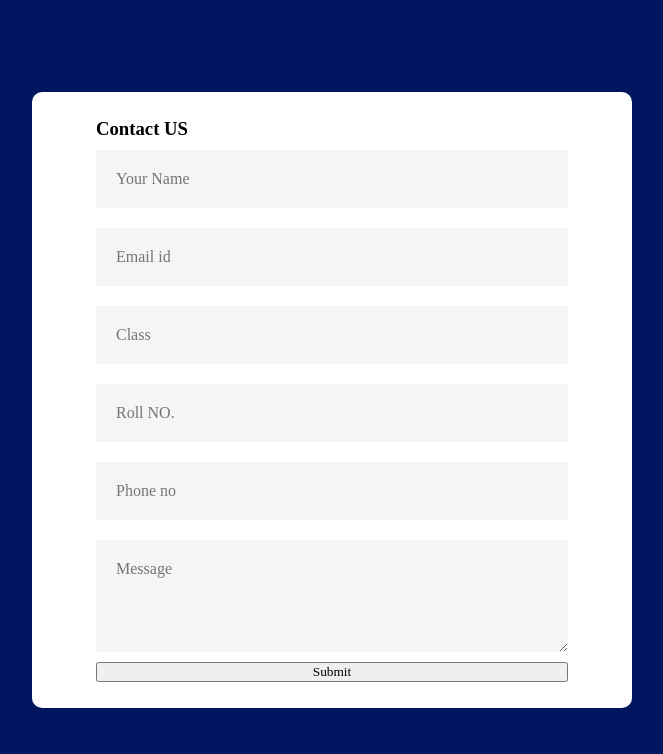
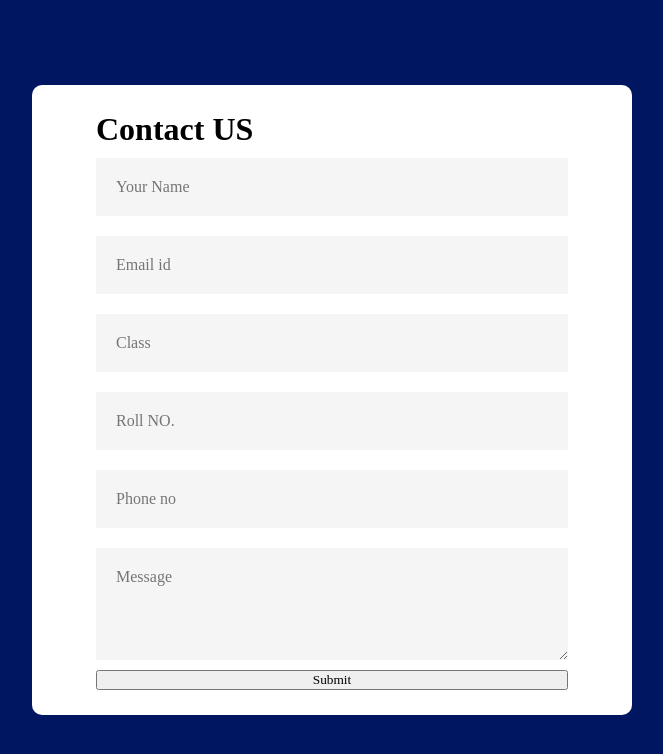
Before and after one commit to ShantanuSaraf30/tshirt-form, a plain HTML site: page index.html in a window 1280 px wide. Shown: the whole page, without its empty margins (308-971 px from the left). Drawn offline with Linux system fonts and the light colour scheme.

Commit message:
Update index.html

```diff
--- a/index.html
+++ b/index.html
@@ -8,7 +8,7 @@
 <body>
     <div class ="container">
         <form >
-            <h3>Contact US</h3>
+            <h1>Contact US</h1>
                 <input type="text" id = "name" placeholder ="Your Name" required>
                 <input type="email" id = "email" placeholder ="Email id" required>
                 <input type="text" id = "Class" placeholder ="Class" required>
```
